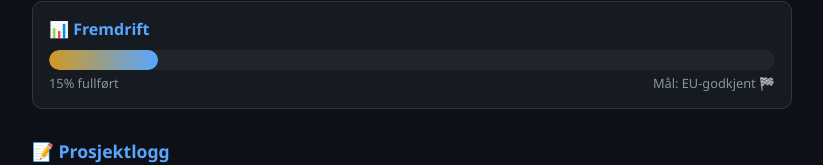
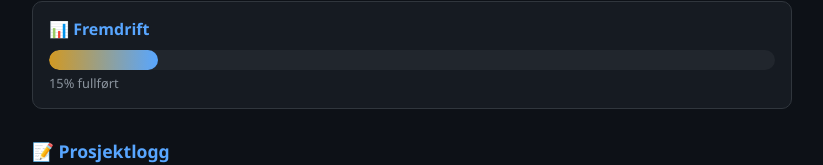
Before and after one commit to nasselang/sr500-restoration, a plain HTML site: page index.html in a window 1280 px wide. Shown: the part 361-526 px from the top of the page, without its empty margins (228-1051 px from the left). Drawn offline with Linux system fonts and the light colour scheme.

Commit message:
Remove EU-godkjent from progress bar

```diff
--- a/index.html
+++ b/index.html
@@ -85,7 +85,7 @@ footer{
   </div>
   <div class="bar-label">
     <span>15% fullført</span>
-    <span>Mål: EU-godkjent 🏁</span>
+    <span></span>
   </div>
 </div>
 
```
